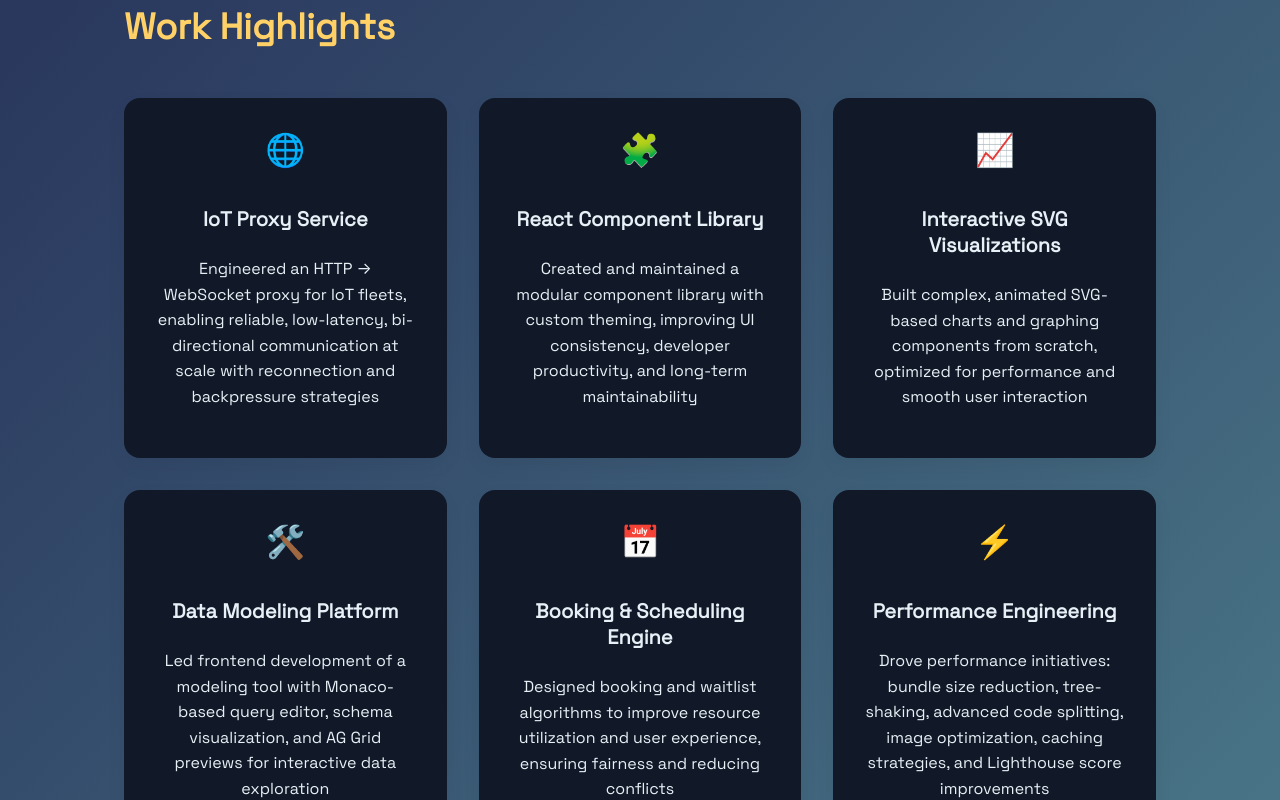
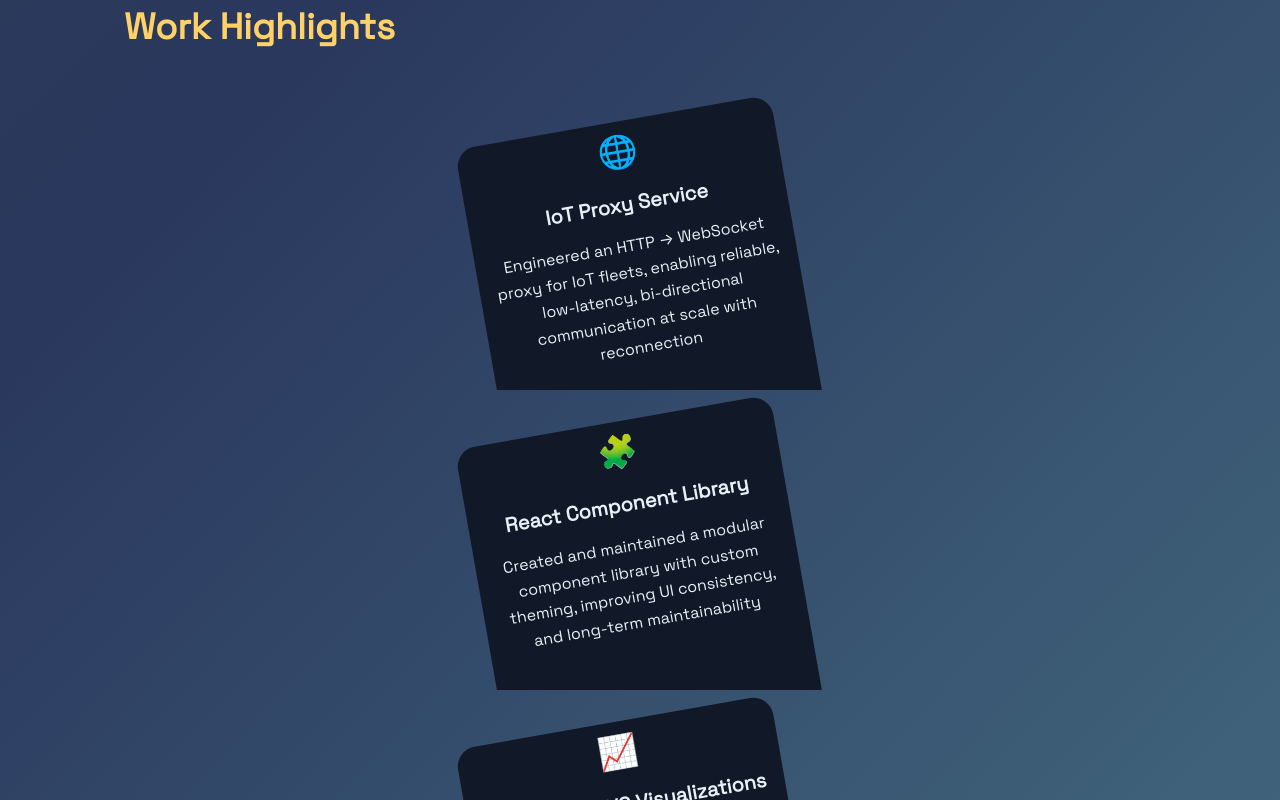
Before and after one commit to B-Pratik/portfolio, a React (Vite) app: page / in a window 1280 px wide. Shown: the part 1660-2460 px from the top of the page. Built offline with nearby package versions, Linux system fonts and the light colour scheme.

Commit message:
scroll triggered animation for projects

```diff
--- a/src/components/WorkHighlights/index.jsx
+++ b/src/components/WorkHighlights/index.jsx
@@ -5,13 +5,13 @@
   {
     title: "IoT Proxy Service",
     description:
-      "Engineered an HTTP → WebSocket proxy for IoT fleets, enabling reliable, low-latency, bi-directional communication at scale with reconnection and backpressure strategies",
+      "Engineered an HTTP → WebSocket proxy for IoT fleets, enabling reliable, low-latency, bi-directional communication at scale with reconnection",
     icon: "🌐",
   },
   {
     title: "React Component Library",
     description:
-      "Created and maintained a modular component library with custom theming, improving UI consistency, developer productivity, and long-term maintainability",
+      "Created and maintained a modular component library with custom theming, improving UI consistency, and long-term maintainability",
     icon: "🧩",
   },
   {
@@ -23,7 +23,7 @@
   {
     title: "Data Modeling Platform",
     description:
-      "Led frontend development of a modeling tool with Monaco-based query editor, schema visualization, and AG Grid previews for interactive data exploration",
+      "Led development of a modeling tool with Monaco-based query editor, schema visualization, and AG Grid previews for interactive data exploration",
     icon: "🛠️",
   },
   {
@@ -35,30 +35,45 @@
   {
     title: "Performance Engineering",
     description:
-      "Drove performance initiatives: bundle size reduction, tree-shaking, advanced code splitting, image optimization, caching strategies, and Lighthouse score improvements",
+      "Initiatives: bundle size reduction, tree-shaking, code splitting, caching strategies, and Lighthouse score improvements",
     icon: "⚡",
   },
 ];
 
+const cardVariants = {
+  offscreen: {
+    y: 260,
+  },
+  onscreen: {
+    y: 50,
+    rotate: -10,
+    transition: {
+      type: "spring",
+      bounce: 0.4,
+      duration: 0.8,
+    },
+  },
+};
 
 export default function WorkHighlights() {
   return (
     <section className="work" id="work">
       <div className="work__container">
         <h2 className="work__title">Work Highlights</h2>
-        <div className="work__grid">
-          {highlights.map((h, i) => (
+        <div className="work__flex">
+          {highlights.map((h) => (
             <motion.div
               key={h.title}
-              className="work__card"
-              initial={{ opacity: 0, y: 40 }}
-              whileInView={{ opacity: 1, y: 0 }}
-              viewport={{ once: true }}
-              transition={{ duration: 0.6, delay: i * 0.15 }}
+              className="work__card-container"
+              initial="offscreen"
+              whileInView="onscreen"
+              viewport={{ amount: 0.8 }}
             >
-              <div className="work__icon">{h.icon}</div>
-              <h3 className="work__card-title">{h.title}</h3>
-              <p className="work__desc">{h.description}</p>
+              <motion.div variants={cardVariants} className="work__card">
+                <div className="work__icon">{h.icon}</div>
+                <h3 className="work__card-title">{h.title}</h3>
+                <p className="work__desc">{h.description}</p>
+              </motion.div>
             </motion.div>
           ))}
         </div>
--- a/src/components/WorkHighlights/style.scss
+++ b/src/components/WorkHighlights/style.scss
@@ -10,30 +10,39 @@
   &__title {
     text-align: left;
     font-size: clamp(1.5rem, 3vw, 2.25rem);
-    margin-bottom: 3rem;
+    margin-bottom: 0;
     color: $accent;
+    @media (max-width: 768px) {
+      margin-top: 0;
+    }
   }
 
-  &__grid {
-    display: grid;
-    grid-template-columns: repeat(auto-fit, minmax(280px, 1fr));
-    gap: 2rem;
+  &__flex {
+    display: flex;
+    flex-direction: column;
+  }
+
+  &__card-container {
+    overflow: hidden;
+    display: flex;
+    justify-content: center;
+    text-align: center;
+    position: relative;
+    padding-top: 20px;
+    margin-bottom: -40px;
   }
 
   &__card {
-    background: $card;;
-    border-radius: 1rem;
-    padding: 2rem;
-    box-shadow: 0 8px 20px rgba(0, 0, 0, 0.05);
-    transition: transform 0.3s ease, box-shadow 0.3s ease;
-    display: flex;
-    flex-direction: column;
-    align-items: center;
-    text-align: center;
-
-    &:hover {
-      transform: translateY(-8px);
-      box-shadow: 0 12px 30px rgba(0, 0, 0, 0.08);
+    font-size: 164;
+    width: 300px;
+    height: 300px;
+    padding: 10px;
+    border-radius: 20px;
+    background: $card;
+    transform-origin: "10% 60%";
+    @media (max-width: 768px) {
+      width: 200px;
+      height: 350px;
     }
   }
 
@@ -45,7 +54,6 @@
   &__card-title {
     font-size: 1.25rem;
     margin-bottom: 0.5rem;
-
   }
 
   &__desc {
```
